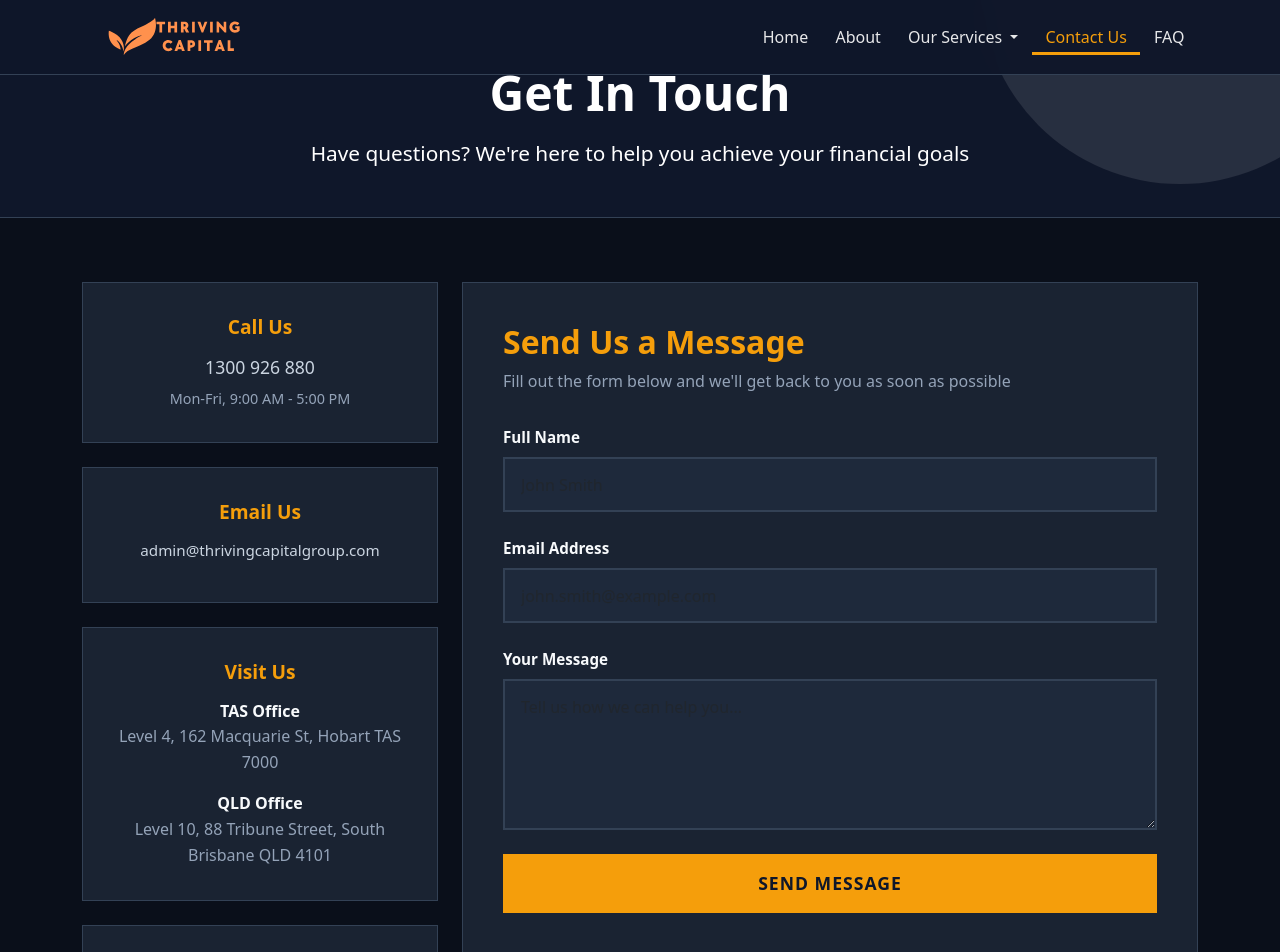
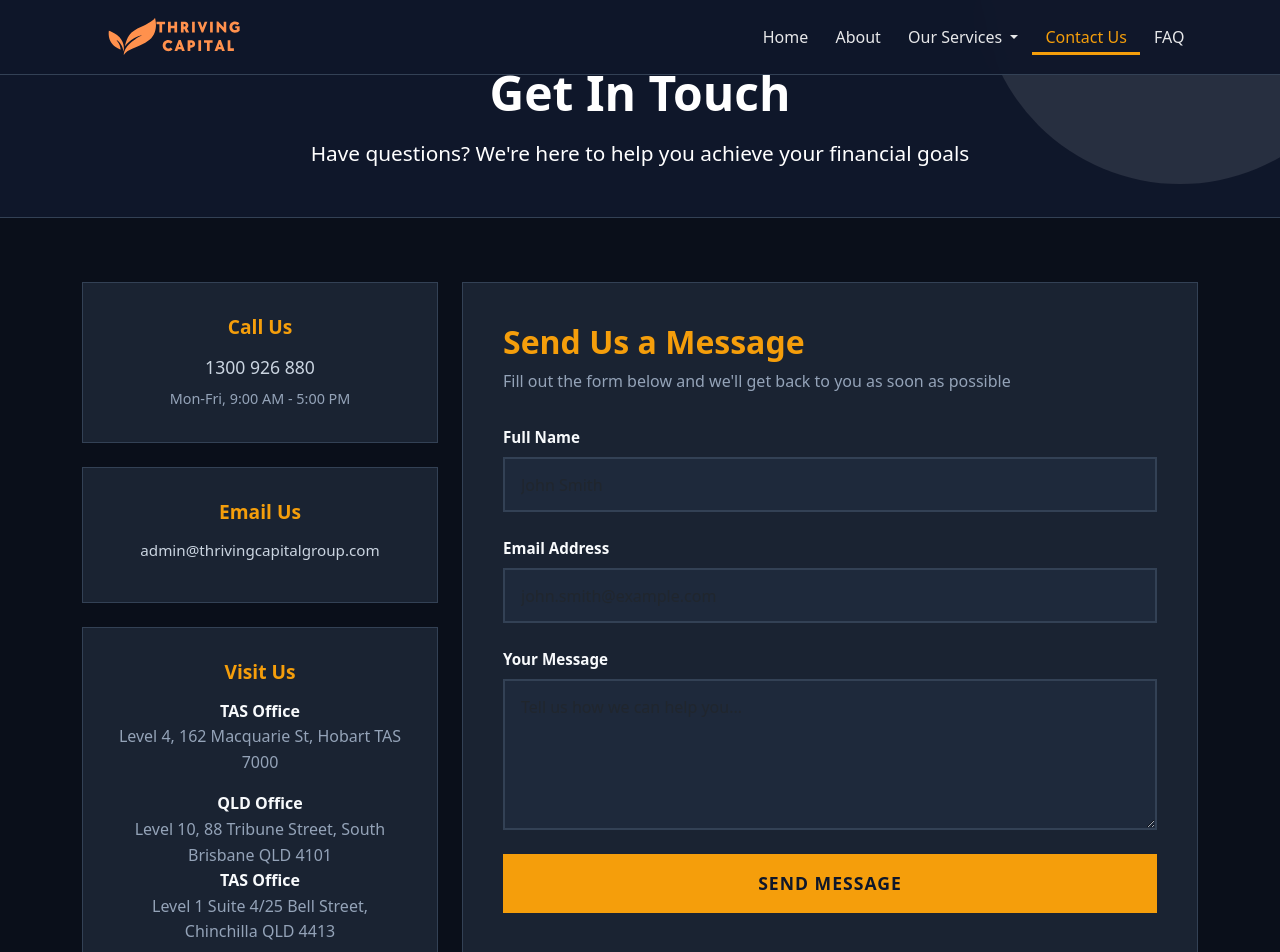
Before and after one commit to OM-Lending/thriving-capital, a React (Create React App) app: page /contact in a window 1280 px wide. Shown: the top 952 px of the page. Built offline with nearby package versions, Linux system fonts and the light colour scheme.

Commit message:
Update ContactPage.js

```diff
--- a/src/pages/ContactPage.js
+++ b/src/pages/ContactPage.js
@@ -300,6 +300,12 @@ const ContactPage = () => {
                         <br />
                         Level 10, 88 Tribune Street, South Brisbane QLD 4101
                       </div>
+
+                      <div style={{ marginBottom: "1rem" }}>
+                        <strong style={{ color: "#f8fafc" }}>TAS Office</strong>
+                        <br />
+                        Level 1 Suite 4/25 Bell Street, Chinchilla QLD 4413
+                      </div>
                     </div>
                     </div>
                   </Card>
```
